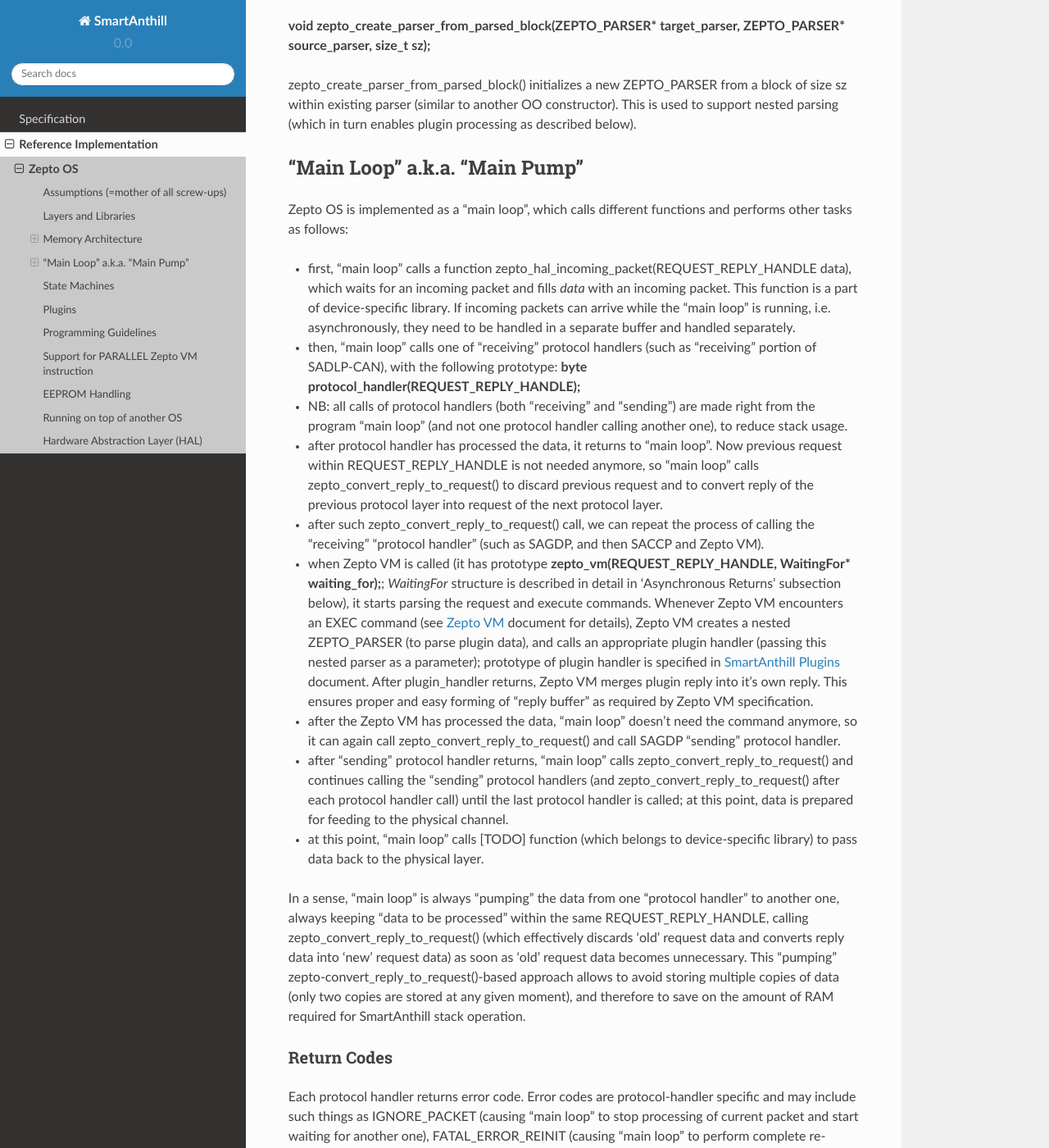
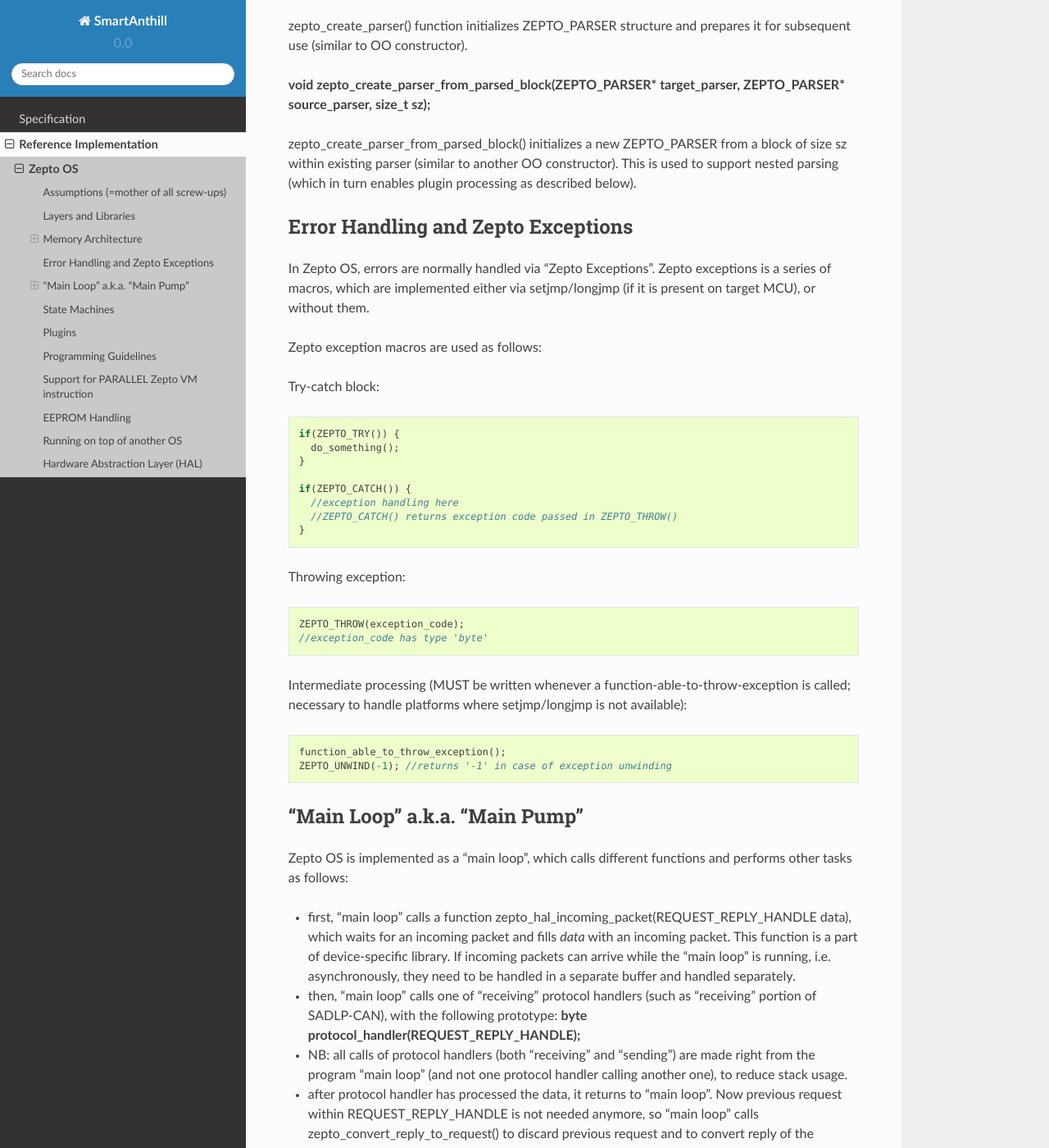
Before and after one commit to smartanthill/smartanthill2_0, a Sphinx documentation site: the page built from docs/design-documents/reference-implementation/zepto-os.rst, in a window 1280 px wide and 1400 px high, scrolled down 3322 px. Shown: the whole window at 82% size. Built offline with Sphinx 7.4.7 and the Read the Docs theme 2.0.0, drawn with Linux system fonts in a browser that asks for light colours; some of the changed text lies outside the part shown.

Commit message:
Zepto OS v0.2.6: Zepto Exceptions

```diff
--- a/docs/design-documents/reference-implementation/zepto-os.rst
+++ b/docs/design-documents/reference-implementation/zepto-os.rst
@@ -56,10 +56,11 @@ Assumptions (=mother of all screw-ups)
 Layers and Libraries
 --------------------
 
-Reference implementation of SmartAnthill on MCU is divided into two parts:
+Zepto OS is divided into three parts:
 
 * Zepto OS kernel (the same for all MCUs)
 * MCU- and device-dependent libraries (Hardware Abstraction Layer, HAL)
+* SmartAnthill Plugins (see :ref:`saplugin` document; from the point of view of Zepto OS plugins are similar to device drivers).
 
 Memory Architecture
 -------------------
@@ -103,6 +104,40 @@ zepto_create_parser() function initializes ZEPTO_PARSER structure and prepares i
 **void zepto_create_parser_from_parsed_block(ZEPTO_PARSER* target_parser, ZEPTO_PARSER* source_parser, size_t sz);**
 
 zepto_create_parser_from_parsed_block() initializes a new ZEPTO_PARSER from a block of size sz within existing parser (similar to another OO constructor). This is used to support nested parsing (which in turn enables plugin processing as described below).
+
+Error Handling and Zepto Exceptions
+-----------------------------------
+
+In Zepto OS, errors are normally handled via "Zepto Exceptions". Zepto exceptions is a series of macros, which are implemented either via setjmp/longjmp (if it is present on target MCU), or without them.
+
+Zepto exception macros are used as follows:
+
+Try-catch block:
+
+.. code-block:: c
+
+  if(ZEPTO_TRY()) {
+    do_something();
+  }
+
+  if(ZEPTO_CATCH()) {
+    //exception handling here
+    //ZEPTO_CATCH() returns exception code passed in ZEPTO_THROW()
+  }
+
+Throwing exception:
+
+.. code-block:: c
+
+  ZEPTO_THROW(exception_code);
+  //exception_code has type 'byte'
+
+Intermediate processing (MUST be written whenever a function-able-to-throw-exception is called; necessary to handle platforms where setjmp/longjmp is not available):
+
+.. code-block:: c
+
+  function_able_to_throw_exception();
+  ZEPTO_UNWIND(-1); //returns '-1' in case of exception unwinding
 
 "Main Loop" a.k.a. "Main Pump"
 ------------------------------
```
Also changed, not shown: other parts of docs/design-documents/reference-implementation/zepto-os.rst (+1 -1 lines).
